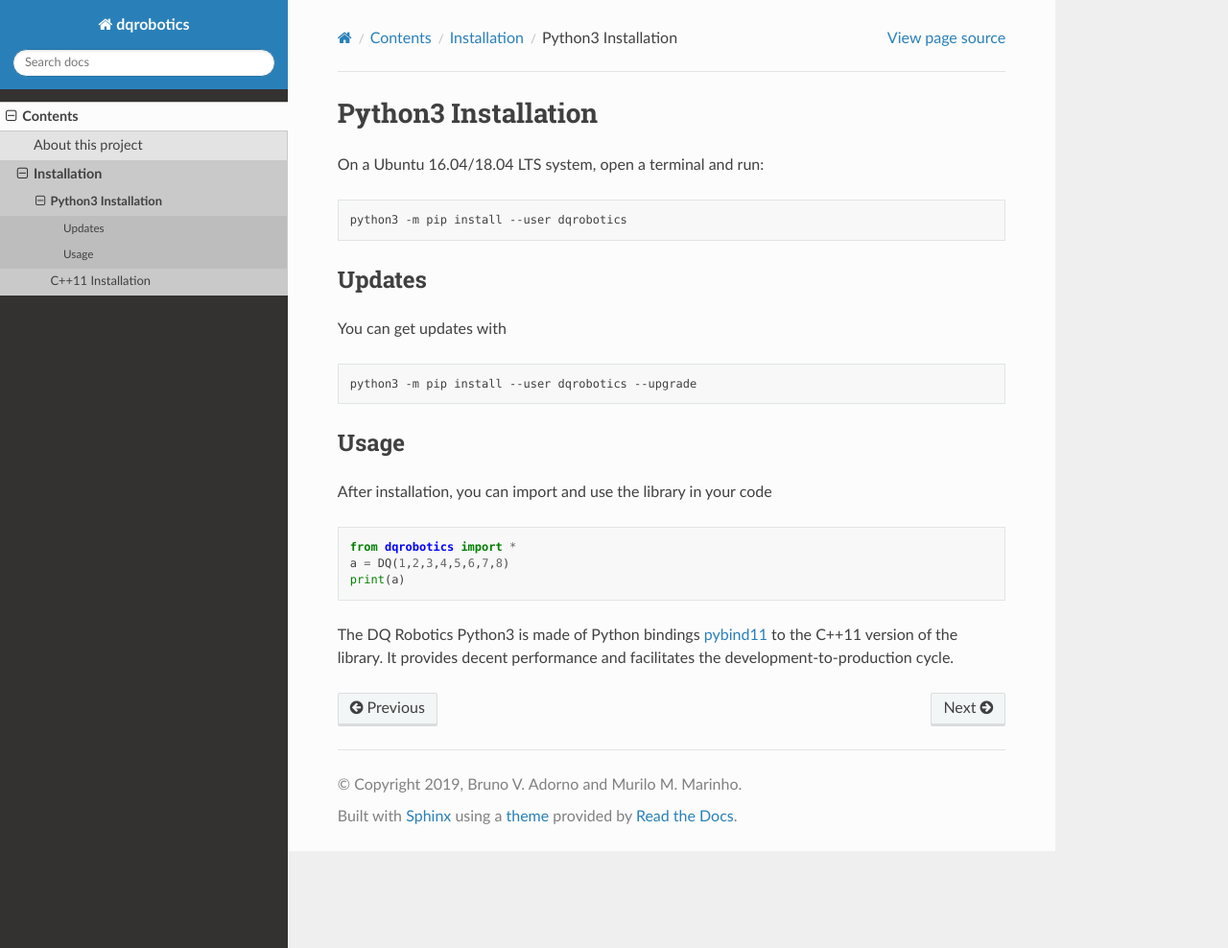
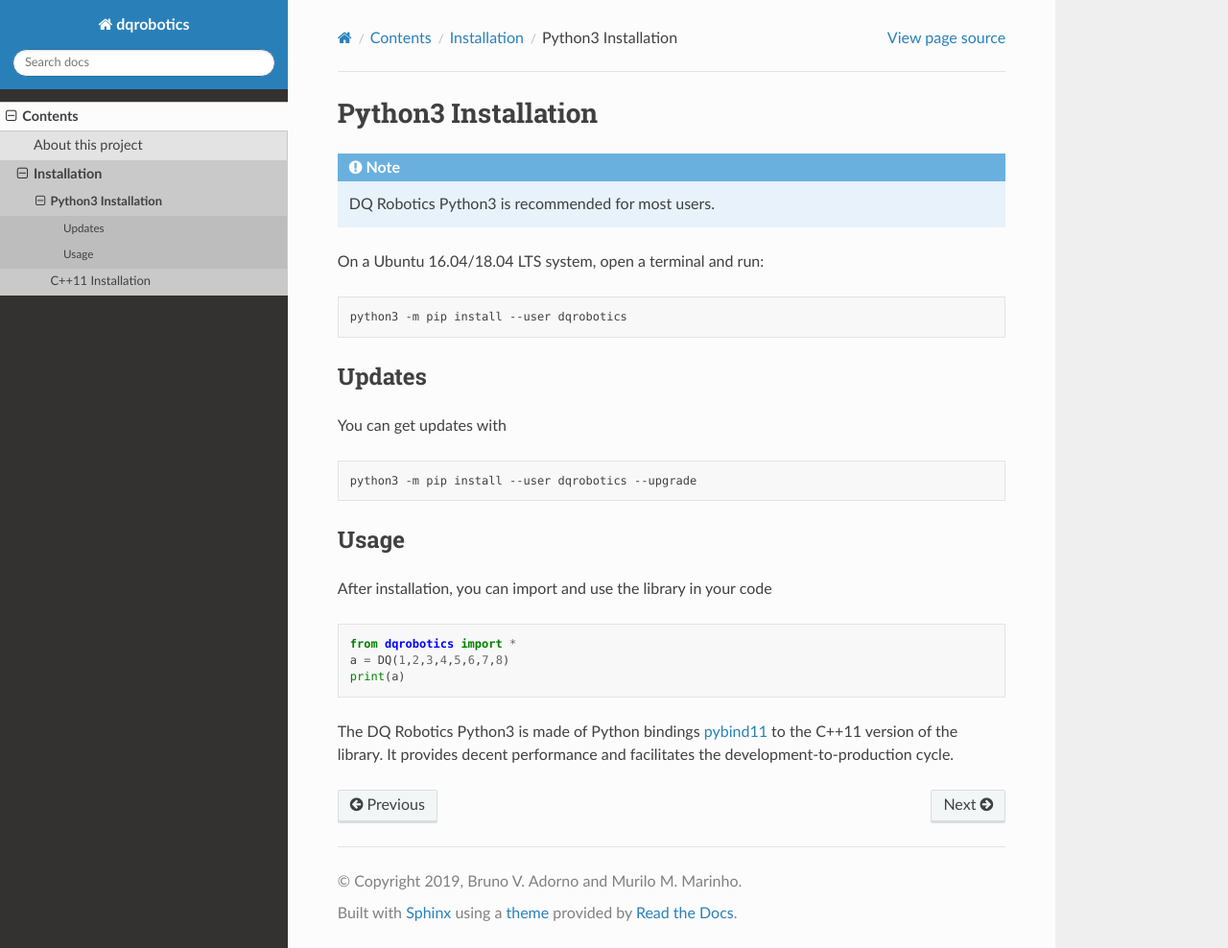
Before and after one commit to dqrobotics/dqrobotics.github.io, a Sphinx documentation site: the page built from docs/installation/python.rst, in a window 1280 px wide and 988 px high. Shown: the whole window at 96% size. Built offline with Sphinx 7.4.7 and the Read the Docs theme 2.0.0, drawn with Linux system fonts in a browser that asks for light colours.

Commit message:
Update python.rst

```diff
--- a/docs/installation/python.rst
+++ b/docs/installation/python.rst
@@ -1,5 +1,7 @@
 Python3 Installation
 ####################
+.. note::
+  DQ Robotics Python3 is recommended for most users.
 
 On a Ubuntu 16.04/18.04 LTS system, open a terminal and run:
 
```
